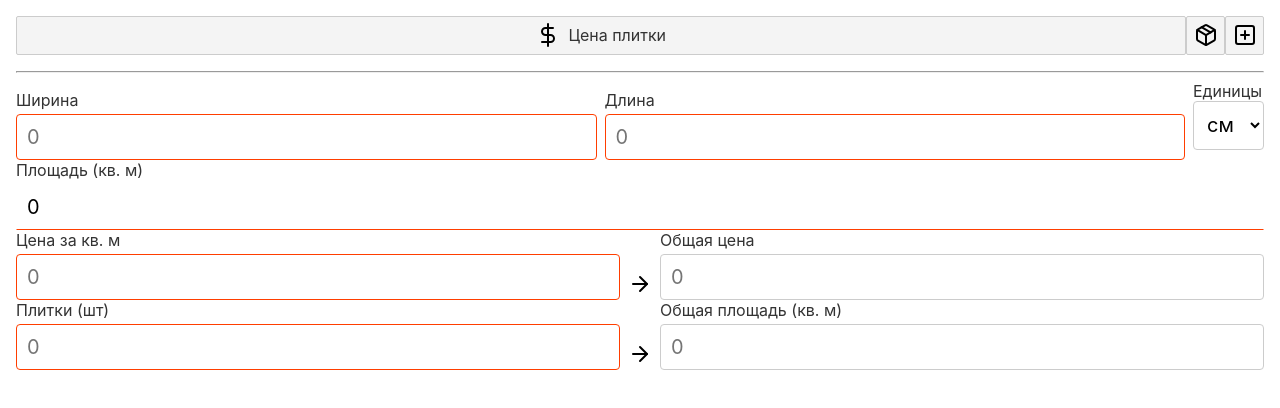
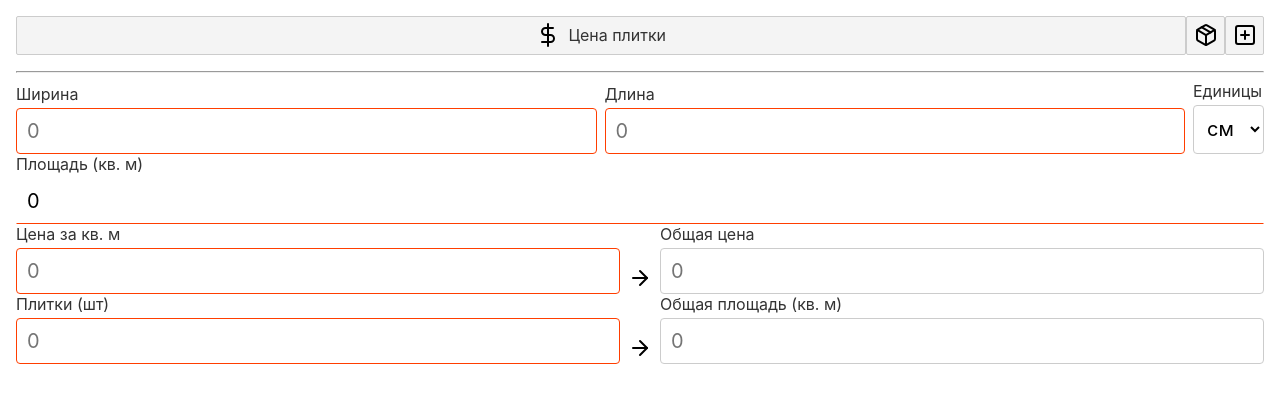
Before and after one commit to pgeowng/tilecalc-pwa, a React (Create React App) app: page / in a window 1280 px wide. Shown: the top 408 px of the page. Built offline with nearby package versions, Linux system fonts and the light colour scheme.

Commit message:
fix: select alignment

```diff
--- a/src/components/ui/Select/Select.css
+++ b/src/components/ui/Select/Select.css
@@ -1,10 +1,17 @@
 .select {
+  display: flex;
+  flex-direction: column;
+  justify-content: flex-end;
 }
 
 .select-label {
+  margin-bottom: 4px;
 }
 
 .select-elem {
+  margin: 0;
+  flex: 1 0 49px;
+
   background-color: transparent;
   box-sizing: border-box;
   padding: 0.45em;
```
